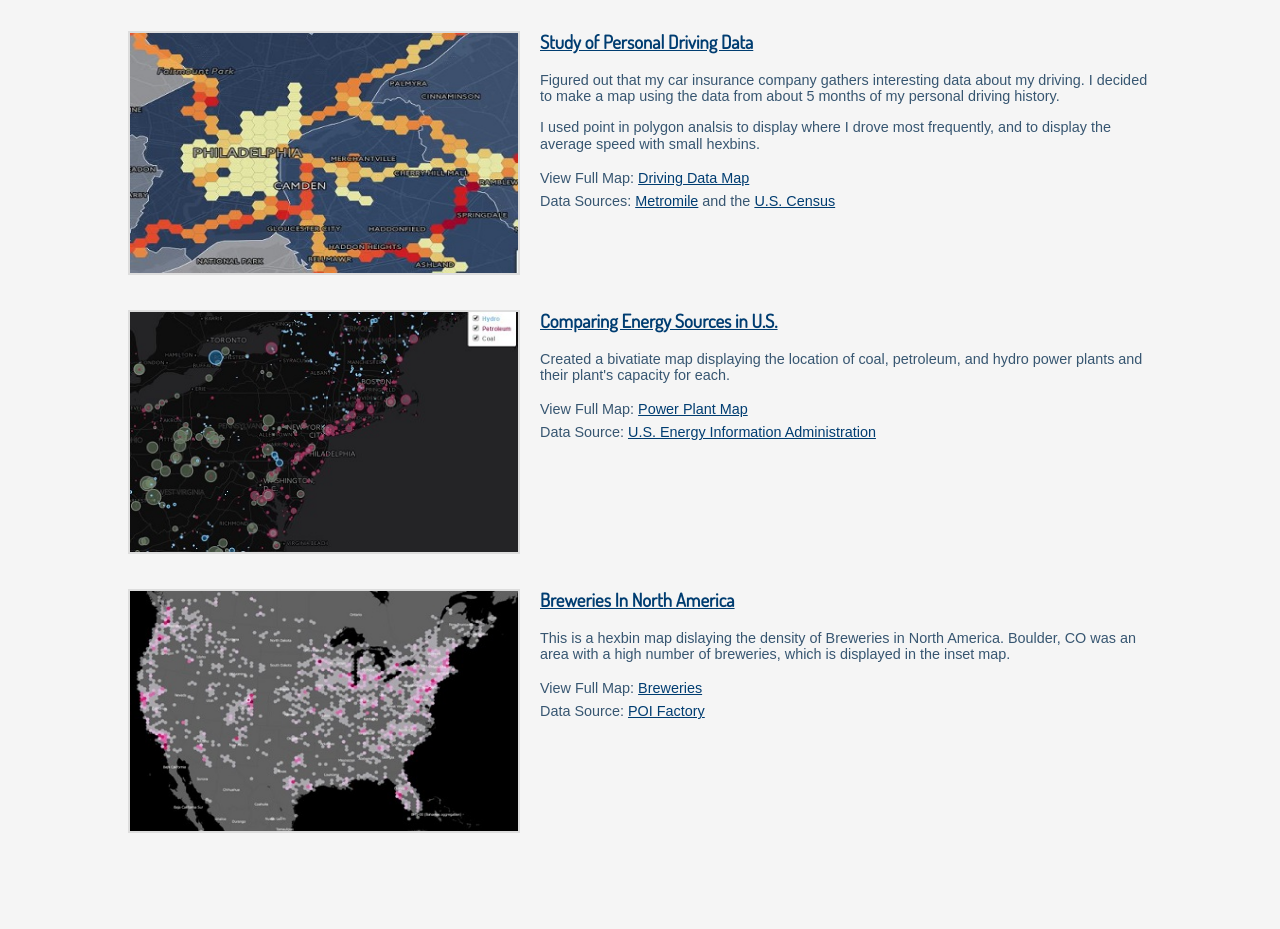
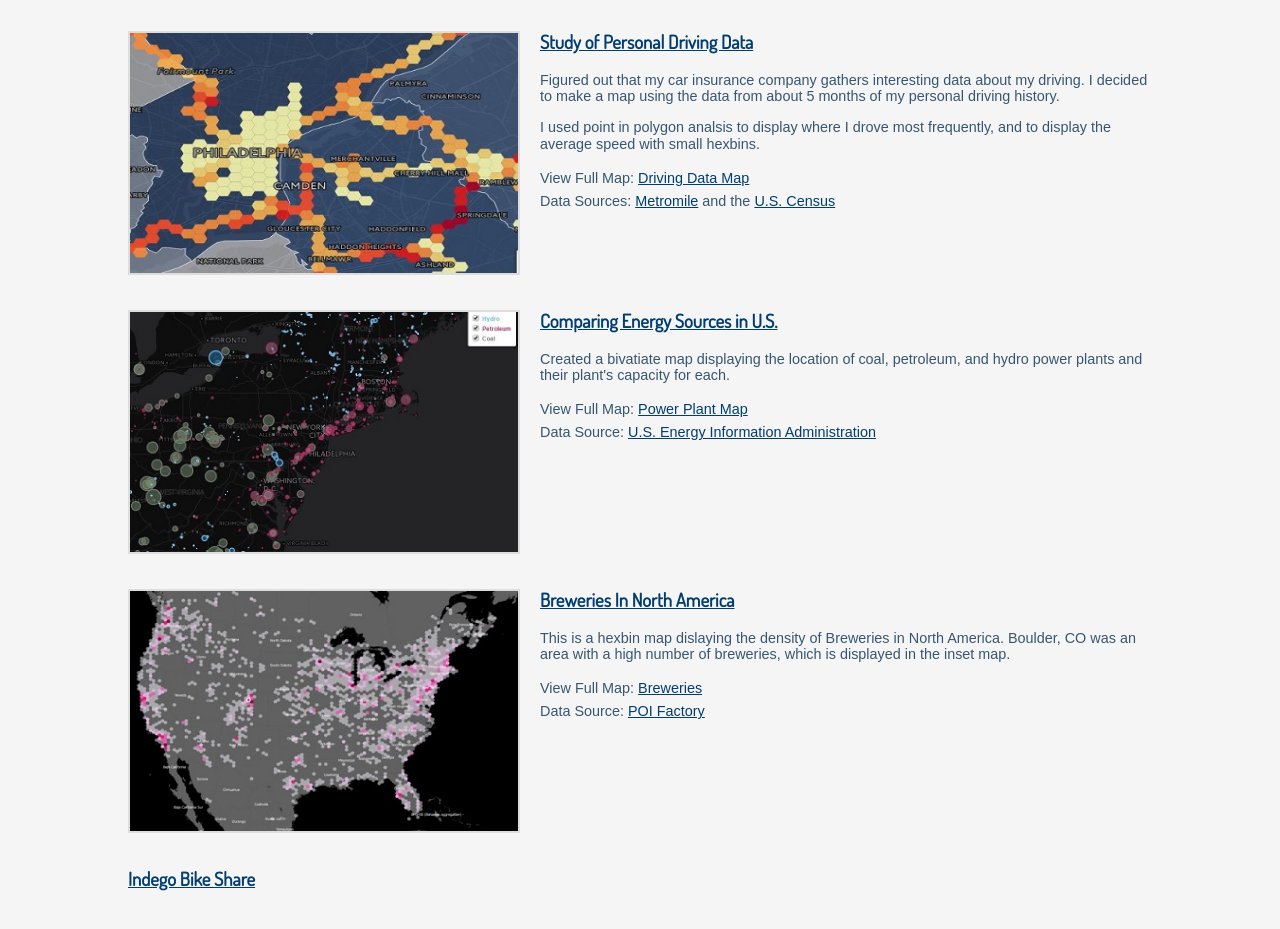
Before and after one commit to jwf61/jwf61.github.io, a plain HTML site: page index.html in a window 1280 px wide. Shown: the part 103-1032 px from the top of the page. Before the commit the page ends 971 px from the top, so only its background shows below. Drawn offline with nearby package versions, Linux system fonts and the light colour scheme; a web font is replaced by a local one.

Commit message:
added bike share

```diff
--- a/index.html
+++ b/index.html
@@ -109,6 +109,8 @@
             <li>Data Source: <a href="http://www.poi-factory.com/node/21733">POI Factory</a></li>
         </ul>
     </section>
+    <section class="project">
+        <h3><a tartget = '_blank' href="https://jwf61.github.io/IndegoBikeShare/">Indego Bike Share</a></h3>
 </body>
 
 </html>
```
